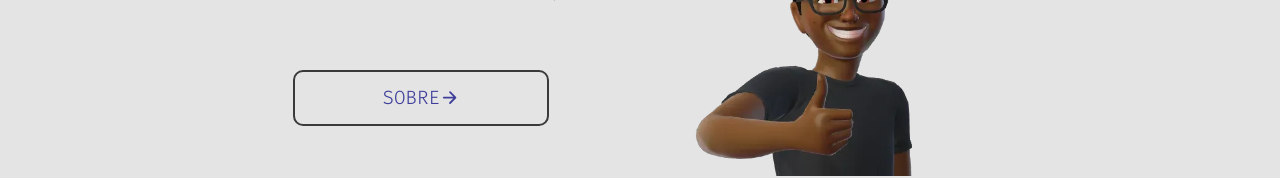
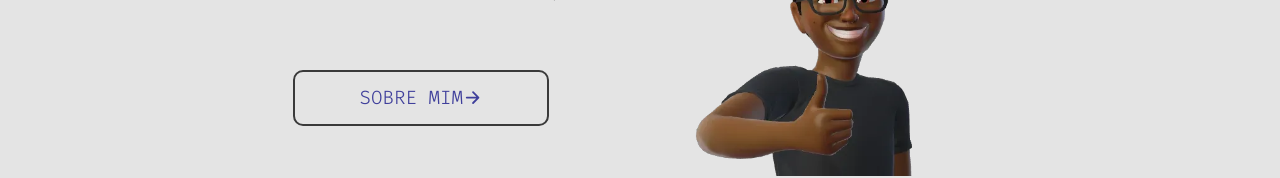
Before and after one commit to Franca0118/portifolio, a React (Vite) app: page / in a window 1280 px wide. Shown: the part 288-466 px from the top of the page. Built offline with nearby package versions, Linux system fonts and the light colour scheme.

Commit message:
correcao imgaens 3.0 + Botao sobre

```diff
--- a/src/paginas/home.jsx
+++ b/src/paginas/home.jsx
@@ -118,7 +118,7 @@ export default () => {
                     <h3>hi, i'm</h3>
                     <h1>João Victor</h1>
                     <h2>WEB / MOBILE Developer</h2>
-                    <Link to='/sobre'><button>ABOUT <ion-icon name="arrow-forward-outline"></ion-icon></button></Link>
+                    <Link to='/sobre'><button>ABOUT ME <ion-icon name="arrow-forward-outline"></ion-icon></button></Link>
                 </motion.div>
             </>)
         } else {
@@ -131,7 +131,7 @@ export default () => {
                         <h3>Olá, sou</h3>
                         <h1>João Victor</h1>
                         <h2>Desenvolvedor WEB / MOBILE</h2>
-                        <Link to='/sobre'><button>SOBRE <ion-icon name="arrow-forward-outline"></ion-icon></button></Link>
+                        <Link to='/sobre'><button>SOBRE MIM <ion-icon name="arrow-forward-outline"></ion-icon></button></Link>
                     </motion.div>
                 </>)
         }
--- a/src/paginas/sobre.jsx
+++ b/src/paginas/sobre.jsx
@@ -116,7 +116,7 @@ let header = () => {
 
                         <h3>
                             <span><h1>About me</h1></span>
-                            <img src="./public/eu.png" alt="" />
+                            <img src="/eu.png" alt="" />
                             i'am 17 years old, i studing progaming at 2 years in my school by name is cotmeig
                             i'am 17 years old, i studing progaming at 2 years in my school by name is cotmeig
                             i'am 17 years old, i studing progaming at 2 years in my school by name is cotmeig <br>
```
